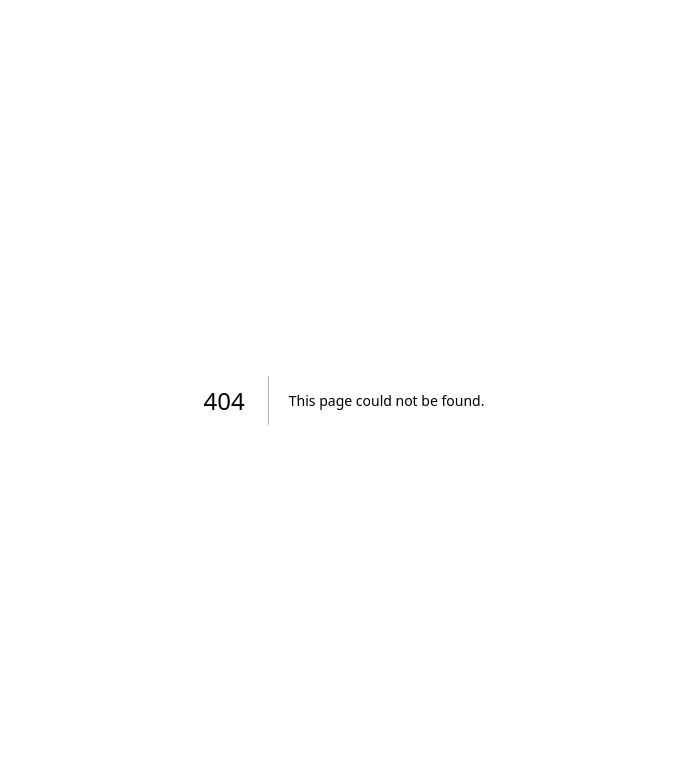
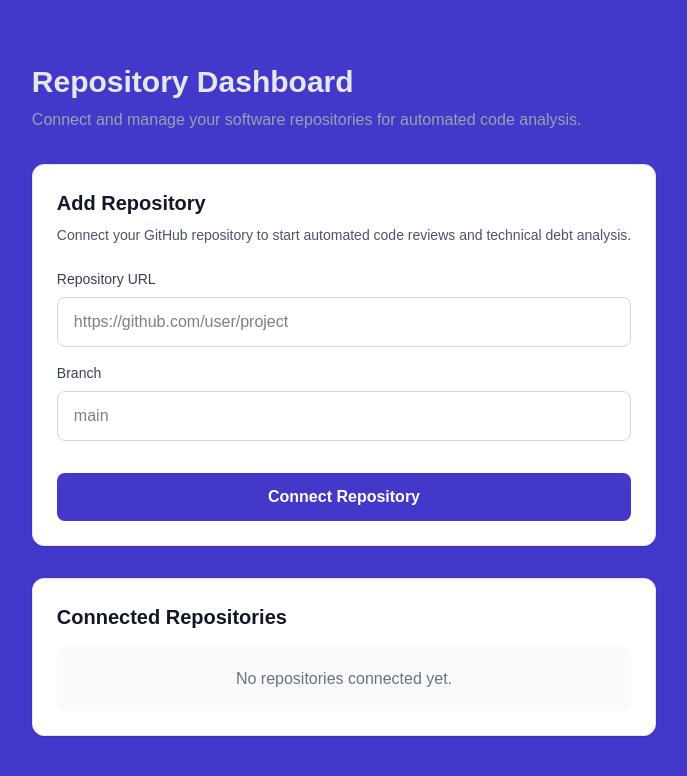
Before and after one commit to SynGo-D/web-interface, a Next.js app: page /repository in a window 1280 px wide. Before the commit this address had no page. Shown: the top 776 px of the page, without its empty margins (296-983 px from the left). Built offline with nearby package versions, Linux system fonts and the light colour scheme.

Commit message:
implement connect repository ui

```diff
--- /dev/null
+++ b/app/repository/page.tsx
@@ -0,0 +1,50 @@
+import RepositoryForm from "@/components/forms/RepositoryForm";
+
+export default function RepositoryPage() {
+  return (
+    <main className="flex min-h-screen items-center justify-center bg-[#4338CA]">
+      <div className="mx-auto max-w-5xl ">
+
+        {/* Header */}
+        <div className="mb-8 ">
+          <h1 className="text-3xl font-bold text-gray-200">
+            Repository Dashboard
+          </h1>
+
+          <p className="mt-2 text-gray-400">
+            Connect and manage your software repositories for automated code
+            analysis.
+          </p>
+        </div>
+
+
+        {/* Add Repository */}
+        <div className="rounded-xl border border-gray-200 bg-white p-6 shadow-sm">
+          <h2 className="text-xl font-semibold text-gray-900">
+            Add Repository
+          </h2>
+
+          <p className="mt-2 text-sm text-gray-600">
+            Connect your GitHub repository to start automated code reviews and
+            technical debt analysis.
+          </p>
+
+          <RepositoryForm />
+        </div>
+
+
+        {/* Connected Repositories */}
+        <div className="mt-8 rounded-xl border border-gray-200 bg-white p-6 shadow-sm">
+          <h2 className="text-xl font-semibold text-gray-900">
+            Connected Repositories
+          </h2>
+
+          <div className="mt-4 rounded-lg bg-gray-50 p-5 text-center text-gray-500">
+            No repositories connected yet.
+          </div>
+        </div>
+
+      </div>
+    </main>
+  );
+}
--- a/components/forms/LoginForm.tsx
+++ b/components/forms/LoginForm.tsx
@@ -1,8 +1,10 @@
 "use client";
 
 import { useState } from "react";
+import { useRouter } from "next/navigation";
 
 export default function LoginForm() {
+    const router = useRouter();
     const [email, setEmail] = useState("");
     const [password, setPassword] = useState("");
 
@@ -13,6 +15,8 @@ export default function LoginForm() {
             email,
             password,
         });
+
+        router.push("/repository");
     };
 
     return (
--- /dev/null
+++ b/components/forms/RepositoryForm.tsx
@@ -0,0 +1,71 @@
+"use client";
+
+import { useState } from "react";
+
+export default function RepositoryForm() {
+  const [repositoryUrl, setRepositoryUrl] = useState("");
+  const [branch, setBranch] = useState("");
+
+  const handleSubmit = (e: React.FormEvent<HTMLFormElement>) => {
+    e.preventDefault();
+
+    console.log({
+      repositoryUrl,
+      branch,
+    });
+
+    // Later connect this with backend API
+  };
+
+  return (
+    <form onSubmit={handleSubmit} className="mt-6 space-y-4">
+      {/* Repository URL */}
+      <div>
+        <label
+          htmlFor="repository"
+          className="mb-2 block text-sm font-medium text-gray-700"
+        >
+          Repository URL
+        </label>
+
+        <input
+          id="repository"
+          type="url"
+          placeholder="https://github.com/user/project"
+          value={repositoryUrl}
+          onChange={(e) => setRepositoryUrl(e.target.value)}
+          className="w-full rounded-lg border border-gray-300 px-4 py-3 text-black outline-none transition caret-[#4338CA] focus:border-[#4338CA]"
+          required
+        />
+      </div>
+
+      {/* Branch */}
+      <div>
+        <label
+          htmlFor="branch"
+          className="mb-2 block text-sm font-medium text-gray-700"
+        >
+          Branch
+        </label>
+
+        <input
+          id="branch"
+          type="text"
+          placeholder="main"
+          value={branch}
+          onChange={(e) => setBranch(e.target.value)}
+          className="w-full rounded-lg border border-gray-300 px-4 py-3 text-black outline-none transition caret-[#4338CA] focus:border-[#4338CA]"
+          required
+        />
+      </div>
+
+      {/* Submit Button */}
+      <button
+        type="submit"
+        className="mt-4 w-full rounded-lg bg-[#4338CA] py-3 font-semibold text-white transition hover:opacity-90"
+      >
+        Connect Repository
+      </button>
+    </form>
+  );
+}
```
Lines whose indentation alone changed are shown as unchanged.
